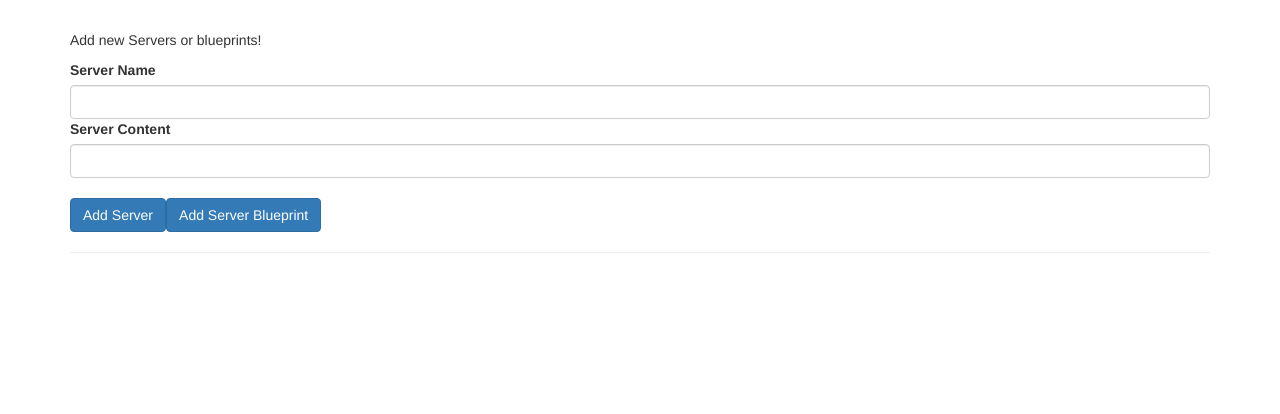
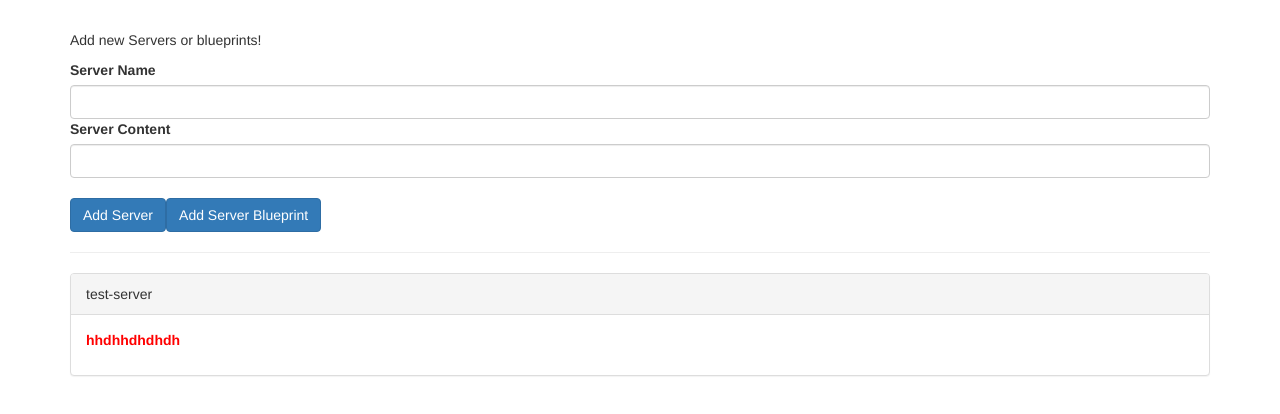
Before and after one commit to gokuljsparkout/Angular-, an Angular app: page / in a window 1280 px wide. Shown: the top 414 px of the page. Built offline with nearby package versions, Linux system fonts and the light colour scheme.

Commit message:
Custom Property Binding - @Input Decorator

```diff
--- a/src/app/app.component.html
+++ b/src/app/app.component.html
@@ -4,6 +4,7 @@
   <div class="row">
     <div class="col-xs-12">
       <app-server-element
+        [element]="serverElement"
         *ngFor="let serverElement of serverElements"
       ></app-server-element>
     </div>
--- a/src/app/app.component.ts
+++ b/src/app/app.component.ts
@@ -6,5 +6,7 @@ import { Component } from '@angular/core';
   styleUrls: ['./app.component.css'],
 })
 export class AppComponent {
-  serverElements = [];
+  serverElements = [
+    { type: 'server', name: 'test-server', content: 'hhdhhdhdhdh' },
+  ];
 }
--- a/src/app/cockpit/cockpit.component.ts
+++ b/src/app/cockpit/cockpit.component.ts
@@ -1,27 +1,28 @@
-import { Component } from '@angular/core';
+import { Component, OnInit } from '@angular/core';
 
 @Component({
   selector: 'app-cockpit',
   templateUrl: './cockpit.component.html',
   styleUrls: ['./cockpit.component.css'],
 })
-export class CockpitComponent {
+export class CockpitComponent implements OnInit {
   newServerName = '';
   newServerContent = '';
-
+  constructor() {}
+  ngOnInit() {}
   onAddServer() {
-    this.serverElements.push({
-      type: 'server',
-      name: this.newServerName,
-      content: this.newServerContent,
-    });
+    // this.serverElements.push({
+    //   type: 'server',
+    //   name: this.newServerName,
+    //   content: this.newServerContent,
+    // });
   }
 
   onAddBlueprint() {
-    this.serverElements.push({
-      type: 'blueprint',
-      name: this.newServerName,
-      content: this.newServerContent,
-    });
+    // this.serverElements.push({
+    //   type: 'blueprint',
+    //   name: this.newServerName,
+    //   content: this.newServerContent,
+    // });
   }
 }
--- a/src/app/server-element/server-element.component.ts
+++ b/src/app/server-element/server-element.component.ts
@@ -1,10 +1,16 @@
-import { Component } from '@angular/core';
+import { Component, Input, OnInit } from '@angular/core';
 
 @Component({
   selector: 'app-server-element',
   templateUrl: './server-element.component.html',
-  styleUrls: ['./server-element.component.css']
+  styleUrls: ['./server-element.component.css'],
 })
-export class ServerElementComponent {
+export class ServerElementComponent implements OnInit {
+  @Input() element: { type: string; name: string; content: string };
+  //With this element property is declared properly
+  //Now any parent component hosting this component
+  //Is able to bind to this element
+  constructor() {}
 
+  ngOnInit() {}
 }
```
